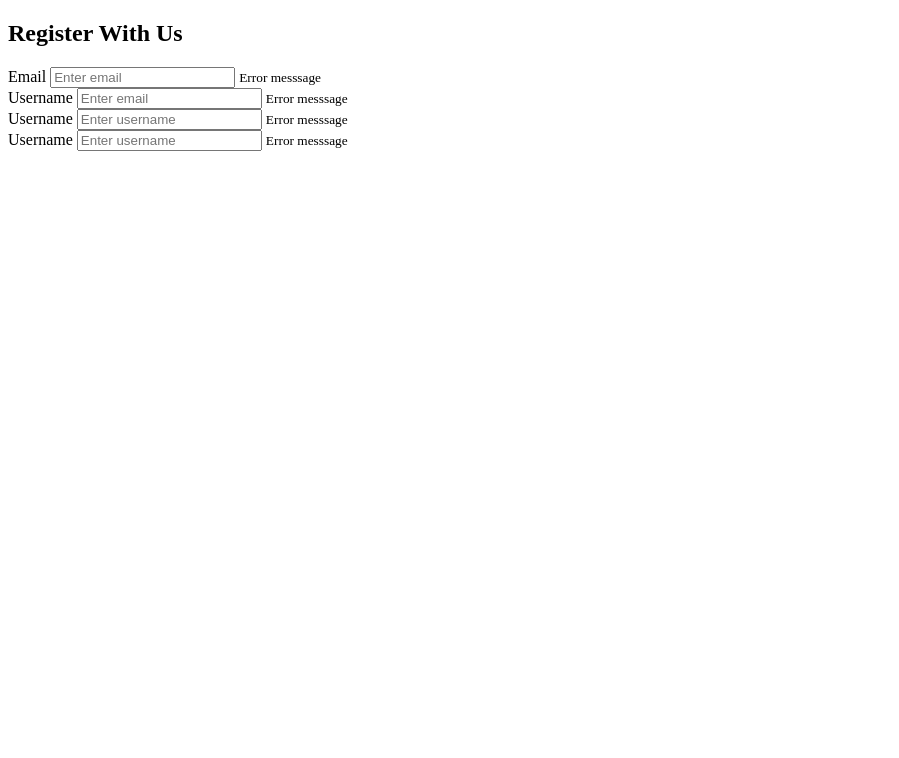
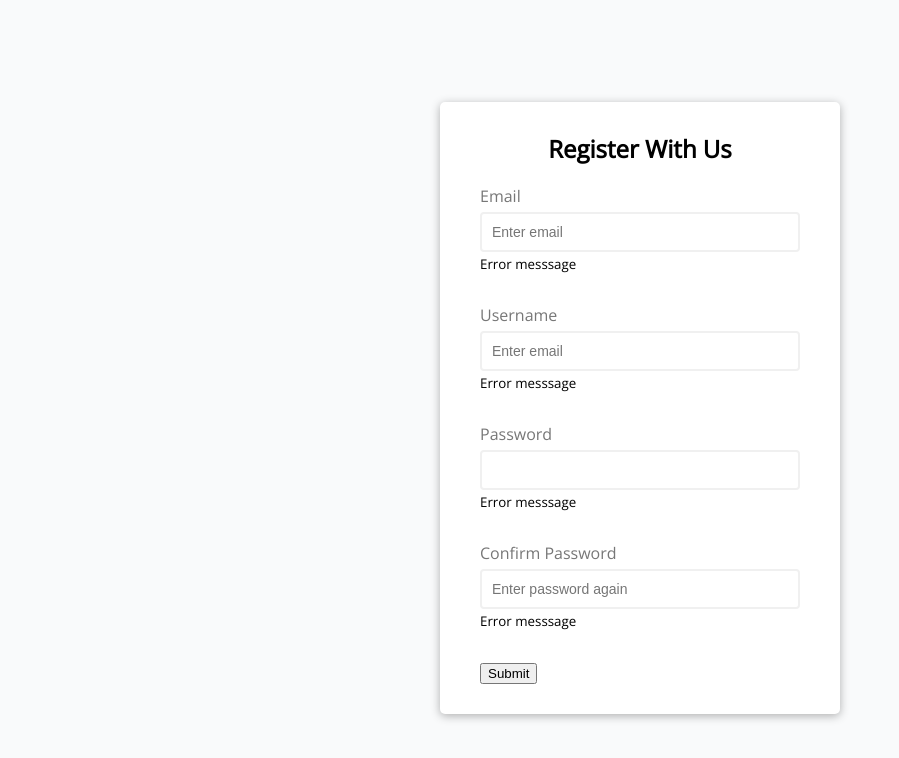
Before and after one commit to MouhaDiouf/form-validation, a plain HTML site: page index.html in a window 1280 px wide. Shown: the whole page, without its empty margins (0-899 px from the left). Drawn offline with nearby package versions, Linux system fonts and the light colour scheme.

Commit message:
Add the styling for the form validation

```diff
--- a/index.html
+++ b/index.html
@@ -5,6 +5,7 @@
     <meta http-equiv="X-UA-Compatible" content="IE=edge" />
     <meta name="viewport" content="width=device-width, initial-scale=1.0" />
     <link rel="stylesheet" href="style.css" />
+
     <title>Form Validator</title>
   </head>
 
@@ -23,15 +24,20 @@
           <small>Error messsage</small>
         </div>
         <div class="form-control">
-          <label for="username">Username</label>
-          <input type="text" id="username" placeholder="Enter username" />
+          <label for="password">Password</label>
+          <input type="password" id="password placeholder=" Enter password />
           <small>Error messsage</small>
         </div>
         <div class="form-control">
-          <label for="username">Username</label>
-          <input type="text" id="username" placeholder="Enter username" />
+          <label for="password2">Confirm Password</label>
+          <input
+            type="password"
+            id="password2"
+            placeholder="Enter password again"
+          />
           <small>Error messsage</small>
         </div>
+        <button type="submit">Submit</button>
       </form>
     </div>
     <script src="index.js"></script>
--- a/style.css
+++ b/style.css
@@ -0,0 +1,69 @@
+@import url("https://fonts.googleapis.com/css2?family=Open+Sans&display=swap");
+
+:root {
+  --success-color: #2ecc71;
+  --error-color: #e74c3c;
+}
+
+* {
+  box-sizing: border-box;
+}
+
+body {
+  background-color: #f9fafb;
+  font-family: "Open Sans", sans-serif;
+  display: flex;
+  align-items: center;
+  justify-content: center;
+  min-height: 100vh;
+}
+
+.container {
+  background-color: #fff;
+  border-radius: 5px;
+  box-shadow: 0 2px 10px rgba(0, 0, 0, 0.3);
+  width: 400px;
+}
+
+h2 {
+  text-align: center;
+  margin: 0 0 20px;
+}
+
+.form {
+  padding: 30px 40px;
+}
+
+.form-control {
+  margin-bottom: 10px;
+  padding-bottom: 20px;
+  position: relative;
+}
+
+.form-control label {
+  color: #777;
+  display: block;
+  margin-bottom: 5px;
+}
+
+.form-control input {
+  border: 2px solid #f0f0f0;
+  border-radius: 4px;
+  display: block;
+  width: 100%;
+  padding: 10px;
+  font-size: 14px;
+}
+
+.form-control input:focus {
+  outline: none;
+  border-color: #777;
+}
+
+.form-control.success input {
+  border-color: var(--success-color);
+}
+
+.form-control.error input {
+  border-color: var(--error-color);
+}
```
